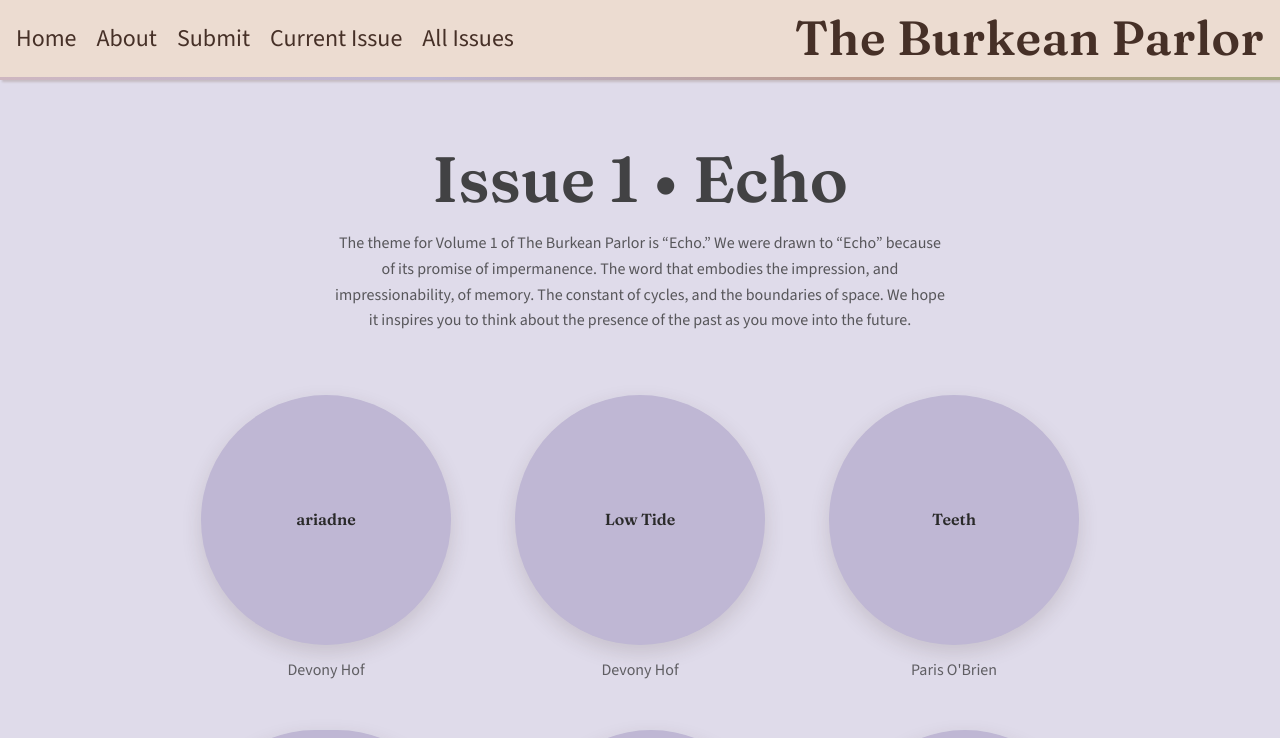
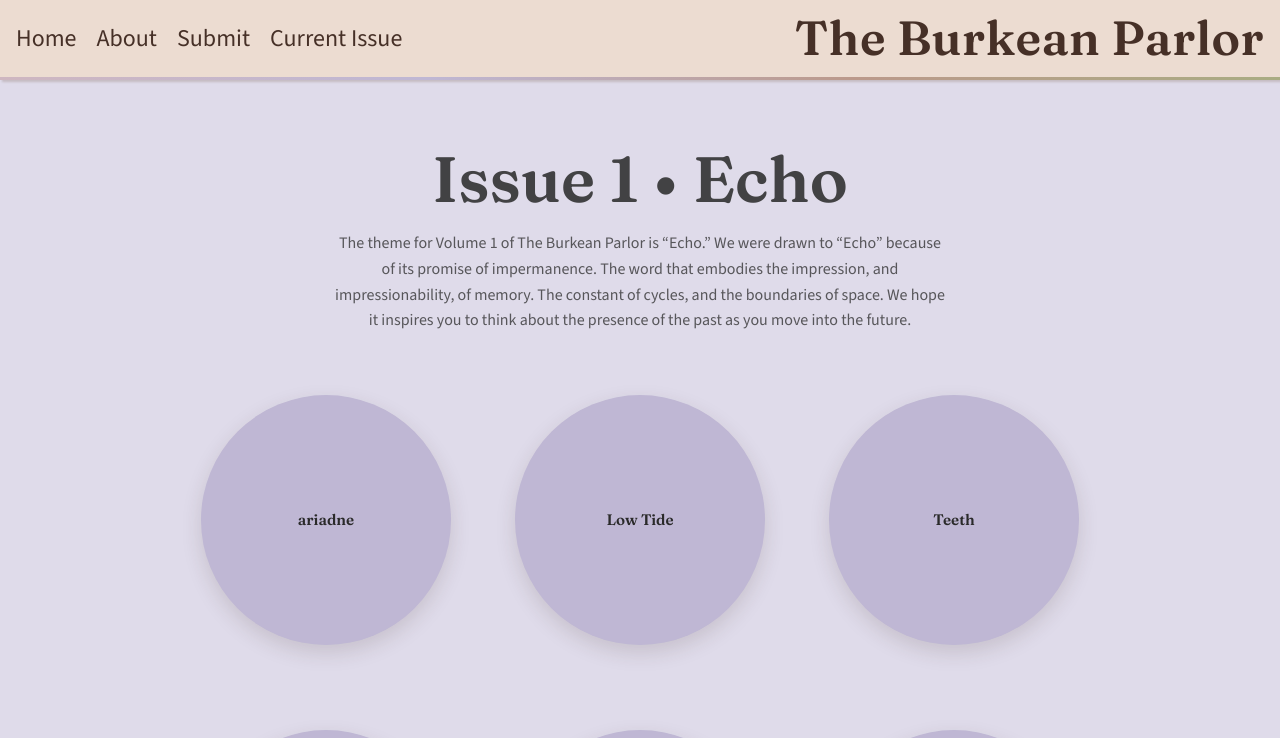
Before and after one commit to a0-ye/theburkeanparlor, a React (Vite) app: page /Issue/1 in a window 1280 px wide. Shown: the top 738 px of the page. Built offline with nearby package versions, Linux system fonts and the light colour scheme.

Commit message:
Styling updates, description update, awaiting full descriptions

```diff
--- a/src/components/ArticlePage.tsx
+++ b/src/components/ArticlePage.tsx
@@ -12,7 +12,7 @@ import "../styles/ArticlePage.css"
 export default function ArticlePage() {
     const [title, setTitle] = useState<string>('__Placeholder Title__')
     const [author, setAuthor] = useState<string>('__Placeholder Author__')
-    const [articleImg, setArticleImg] = useState<string>(alt)
+    const [, setArticleImg] = useState<string>(alt)
     const [filepath, setFilepath] = useState<string>('__Placeholder Content__')   // filepath to content (pdf or docx, or otherwise)
     const [id, _] = useState(useParams().id || '')
 
@@ -34,13 +34,13 @@ export default function ArticlePage() {
 
         <div id="Header" style={{ display: 'flex', padding: '2em 1em 1em 1em', position:'relative'}}>
             <div className="author-avatar">
-            <img src={articleImg}
+            {/* <img src={articleImg}
                 style={{
                     width: 100, height: 100, borderRadius: 100,
                     objectFit: 'cover',
                     boxShadow: '0 6px 16px rgba(70, 48, 39, 0.25)',
                 }}
-            />
+            /> */}
             </div>
 
             <div>
--- a/src/components/Issue.tsx
+++ b/src/components/Issue.tsx
@@ -51,6 +51,10 @@ export default function Issue(props: IssueProps) {
     const ringVariants = {
         initial: { opacity: 0, scale: 0.7 },
         hover: { opacity: 1, scale: 1 }
+    };
+    const fadeVariants = {
+        initial: { opacity: 0 },
+        hover: { opacity: 1 }
     };
     return <>
 
@@ -130,17 +134,18 @@ export default function Issue(props: IssueProps) {
                     if (filter == null || selectedArticleData.genres.includes(filter)) {
                         show = true
                     }
-                    return show && <div id="articleBubble" key={value + idx} style={{
-                        textAlign:'center',
-                    }}>
+                    return show && <motion.div id="articleBubble" key={value + idx}
+                        initial="initial"
+                        whileHover="hover"
+                        style={{
+                            textAlign: 'center',
+                        }}>
                         <MotionLink
                             to={`/ArticlePage/${value}`}
-                            initial='initial'
-                            whileHover="hover"
                             style={{
                                 display: 'flex', position: 'relative',
                                 alignItems: 'center', justifyContent: 'center',
-                                minWidth: '250px', height: '250px', borderRadius: '200px',
+                                width: '250px', height: '250px', flexShrink: 0, borderRadius: '50%',
                                 backgroundColor: sunsetfield.periwinkle,
                                 boxShadow: '0 8px 20px rgba(70, 48, 39, 0.15)',
                                 overflow: 'visible'
@@ -175,19 +180,21 @@ export default function Issue(props: IssueProps) {
                                 zIndex: 1,
                                 fontFamily: 'var(--font-display)',
                                 fontWeight: 600,
-                                padding: '0 1.6em',
+                                fontSize: '0.95em',
+                                maxWidth: '65%',
+                                overflowWrap: 'break-word',
                             }}>
                                 {selectedArticleData.title}
                             </div>
 
                         </MotionLink>
-                        <div style={{
+                        <motion.div variants={fadeVariants} style={{
                             marginTop: '0.75em',
                             fontStyle: 'italic',
                             color: 'rgba(42,42,42,0.7)'
-                        }}>{selectedArticleData.author}</div>
+                        }}>{selectedArticleData.author}</motion.div>
 
-                    </div>
+                    </motion.div>
 
 
                 })}
--- a/src/components/Navbar.tsx
+++ b/src/components/Navbar.tsx
@@ -1,21 +1,12 @@
 import { Link } from "react-router-dom";
 import { colors, sunsetfield } from "../assets/colors";
 import { motion } from "motion/react";
-import { useState } from "react";
 import "../styles/Navbar.css";
 
 
 
 
 export default function Navbar() {
-    const [isDropdownVisible, setDropdownVisible] = useState(false);
-    const handleMouseEnter = () => {
-        setDropdownVisible(true);
-    };
-    const handleMouseLeave = () => {
-        setDropdownVisible(false);
-    };
-
     const linkStyle = {
         initial: {
             color: colors.brown
@@ -59,37 +50,6 @@ export default function Navbar() {
                 {makeLink(<Link to='/About'>About</Link>)}
                 {makeLink(<Link to='/Submit'>Submit</Link>)}
                 {makeLink(<Link to='/Issue/1'> Current Issue</Link>)}
-                <motion.p id="dropdown"
-                    initial={linkStyle.initial}
-                    whileHover={linkStyle.whileHover}
-                    transition={linkStyle.transition}
-                >
-                    <div style={{
-                        display: 'flex', position: 'relative',
-                        alignItems: 'center',
-                        textAlign: 'center',
-                    }} onMouseEnter={handleMouseEnter} onMouseLeave={handleMouseLeave}>
-                        <Link to='/Issue/1'> All Issues</Link>
-                        {isDropdownVisible && <motion.div
-                            initial={{ opacity: 0, y: -4 }}
-                            animate={{ opacity: 1, y: 0 }}
-                            transition={{ duration: 0.15 }}
-                            style={{
-                                position: 'absolute',
-                                minWidth: '100%',
-                                top: '100%',
-                                backgroundColor: sunsetfield.shell,
-                                borderRadius: '10px',
-                                padding: '0.5em 1em',
-                                boxShadow: '0 8px 20px rgba(70, 48, 39, 0.2)'
-                            }}>
-                            {makeLink(<Link to='/Issue/1'> Issue 1</Link>)}
-                            {makeLink(<Link to='/Issue/2'> Issue 2</Link>)}
-                            {makeLink(<Link to='/Issue/3'> Issue 3</Link>)}
-                        </motion.div>}
-                    </div>
-                </motion.p>
-
 
             </div >
             <div id="name"
--- a/src/pages/About.tsx
+++ b/src/pages/About.tsx
@@ -37,7 +37,7 @@ const teamMembers = [
   {
     name: "adrian",
     subtitle: 'Web Developer',
-    description: "Adrian is a software engineer with experience in a variety of different technologies who loves a good challenge to tackle",
+    description: "Adrian is a software engineer who enjoys working with a wide range of technologies and is always thinking a little too deeply about how everything fits into the big picture. They also did the website.",
     image: drool
   },
 
--- a/src/pages/Home.tsx
+++ b/src/pages/Home.tsx
@@ -35,10 +35,10 @@ export default function Home() {
             </div>
             <div id="img-container" style={{
                 width: 'min(600px, 90vw)', height: 300, flex: '1 1 320px',
-                borderRadius: '16px',
-                backgroundImage: `radial-gradient(circle at 25% 25%, ${sunsetfield.blush} 0%, transparent 55%),
-                                   radial-gradient(circle at 80% 30%, ${sunsetfield.periwinkle} 0%, transparent 50%),
-                                   linear-gradient(135deg, ${sunsetfield.mauve} 0%, ${sunsetfield.olive} 100%)`,
+                borderRadius: '16px', background: 'grey',
+                // backgroundImage: `radial-gradient(circle at 25% 25%, ${sunsetfield.blush} 0%, transparent 55%),
+                //                    radial-gradient(circle at 80% 30%, ${sunsetfield.periwinkle} 0%, transparent 50%),
+                //                    linear-gradient(135deg, ${sunsetfield.mauve} 0%, ${sunsetfield.olive} 100%)`,
                 boxShadow: '0 12px 30px rgba(70, 48, 39, 0.25)',
                 display: 'flex', alignItems: 'center', justifyContent: 'center'
             }}>
@@ -46,7 +46,7 @@ export default function Home() {
                     fontFamily: 'var(--font-display)', fontStyle: 'italic',
                     fontSize: 'clamp(1.8em, 4vw, 2.6em)', color: colors.light,
                     textShadow: '0 2px 12px rgba(0,0,0,0.25)'
-                }}>Echo</span>
+                }}>Echo or some image here guys</span>
             </div>
 
         </div>
```
